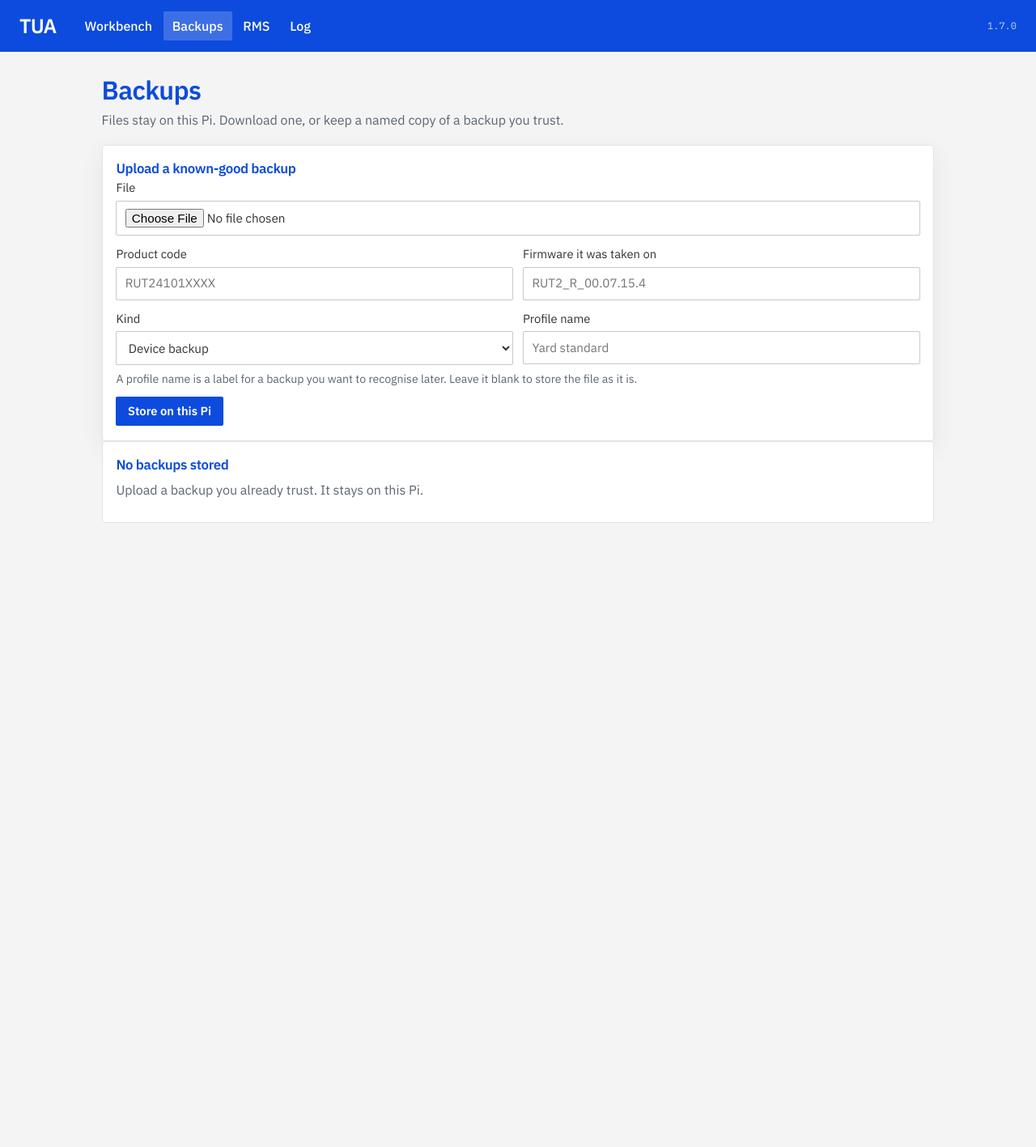
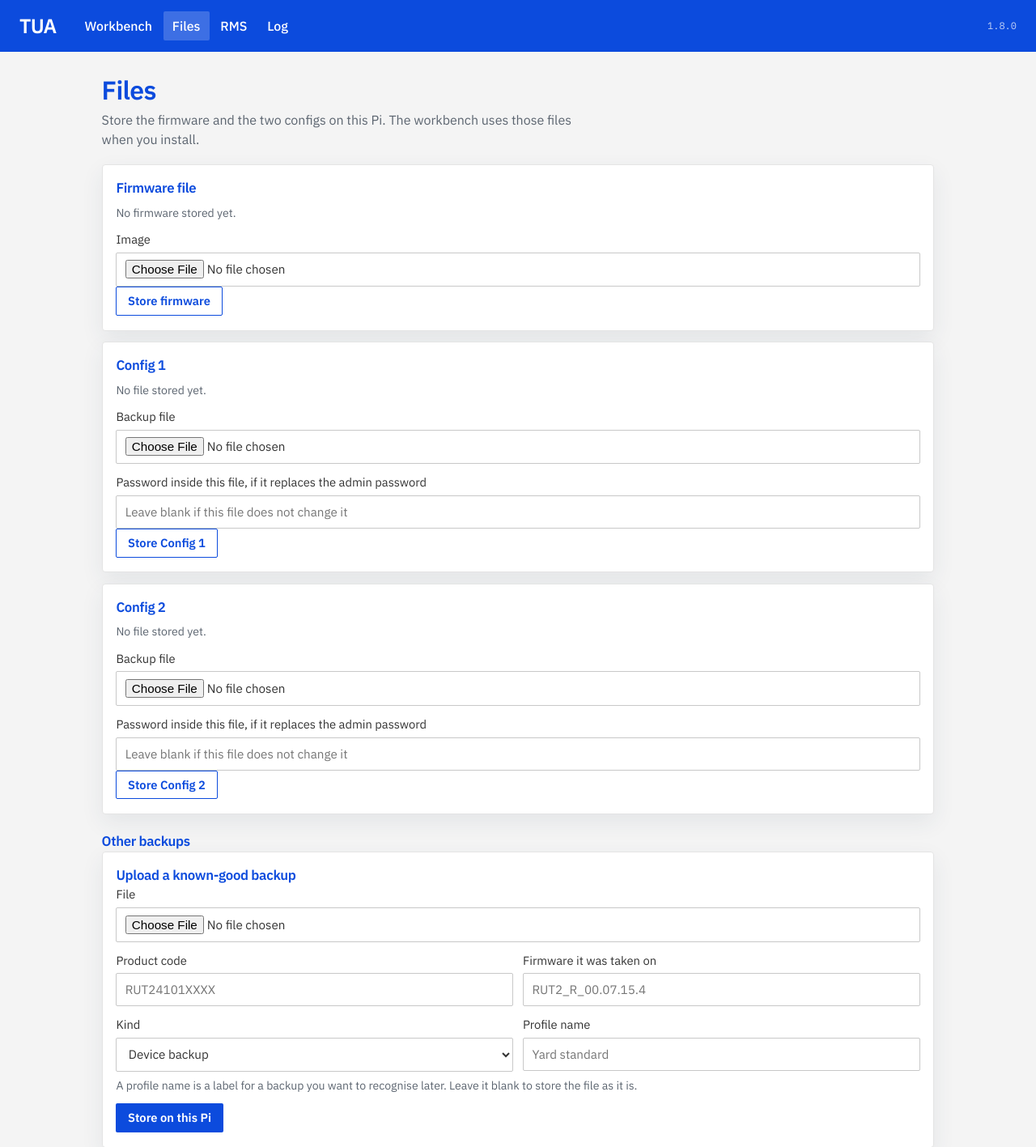
Before and after one commit to mrdomrocks/teltonika-updater-pi, a FastAPI app: page /backups in a window 1280 px wide. Shown: the top 1417 px of the page at 81% size. Before the commit the page ends 646 px from the top, so only its background shows below. Run offline with FastAPI, Linux system fonts and the light colour scheme.

Commit message:
Move firmware and config uploads onto the Files tab.
The workbench stays the install screen, and those files are stored from one place.

Co-authored-by: Cursor <cursoragent@cursor.com>

```diff
--- a/rutkeeper/__init__.py
+++ b/rutkeeper/__init__.py
@@ -1,3 +1,3 @@
 """TUA — Teltonika firmware and config keeper for a Raspberry Pi."""
 
-__version__ = "1.7.0"
+__version__ = "1.8.0"
--- a/rutkeeper/app.py
+++ b/rutkeeper/app.py
@@ -174,8 +174,8 @@ def create_app(data_dir: Path | None = None) -> FastAPI:
             if slot in {"config1", "config2"} and str(form.get("inside_password") or ""):
                 bench.save_config_password(slot, str(form.get("inside_password") or ""))
         except RutosError as exc:
-            return redirect("/", str(exc))
-        return redirect("/", "File stored on this Pi.")
+            return redirect("/backups", str(exc))
+        return redirect("/backups", "File stored on this Pi.")
 
     @app.post("/bench/run")
     async def bench_run(request: Request):
@@ -195,7 +195,7 @@ def create_app(data_dir: Path | None = None) -> FastAPI:
 
     @app.get("/backups")
     def backups_page(request: Request) -> HTMLResponse:
-        return render(request, "backups.html", backups=_annotated_backups(db), error="")
+        return render(request, "backups.html", backups=_annotated_backups(db), bench=bench.snapshot(), error="")
 
     @app.post("/backups")
     async def upload_backup(request: Request):
@@ -207,14 +207,15 @@ def create_app(data_dir: Path | None = None) -> FastAPI:
         firmware = str(form.get("firmware") or "").strip()
         profile_name = str(form.get("profile_name") or "").strip()
         if not content:
-            return render(request, "backups.html", backups=_annotated_backups(db), error="Choose a backup file.", status=400)
+            return render(request, "backups.html", backups=_annotated_backups(db), bench=bench.snapshot(), error="Choose a backup file.", status=400)
         if len(content) > 32 * 1024 * 1024:
-            return render(request, "backups.html", backups=_annotated_backups(db), error="Backup files must be 32 MB or smaller.", status=400)
+            return render(request, "backups.html", backups=_annotated_backups(db), bench=bench.snapshot(), error="Backup files must be 32 MB or smaller.", status=400)
         if not product or not firmware:
             return render(
                 request,
                 "backups.html",
                 backups=_annotated_backups(db),
+                bench=bench.snapshot(),
                 error="Product code and firmware version are required.",
                 status=400,
             )
--- a/rutkeeper/templates/base.html
+++ b/rutkeeper/templates/base.html
@@ -21,7 +21,7 @@
       </a>
       <nav class="nav">
         <a href="/" {% if path == "/" %}aria-current="page"{% endif %}>Workbench</a>
-        <a href="/backups" {% if path.startswith("/backups") %}aria-current="page"{% endif %}>Backups</a>
+        <a href="/backups" {% if path.startswith("/backups") %}aria-current="page"{% endif %}>Files</a>
         <a href="/rms" {% if path == "/rms" %}aria-current="page"{% endif %}>RMS</a>
         <a href="/log" {% if path == "/log" %}aria-current="page"{% endif %}>Log</a>
       </nav>
```
Also changed, not shown: rutkeeper/templates/backups.html (+40 -3 lines), rutkeeper/templates/bench.html (+1 -38 lines), tests/test_bench.py (+9 -0 lines).
